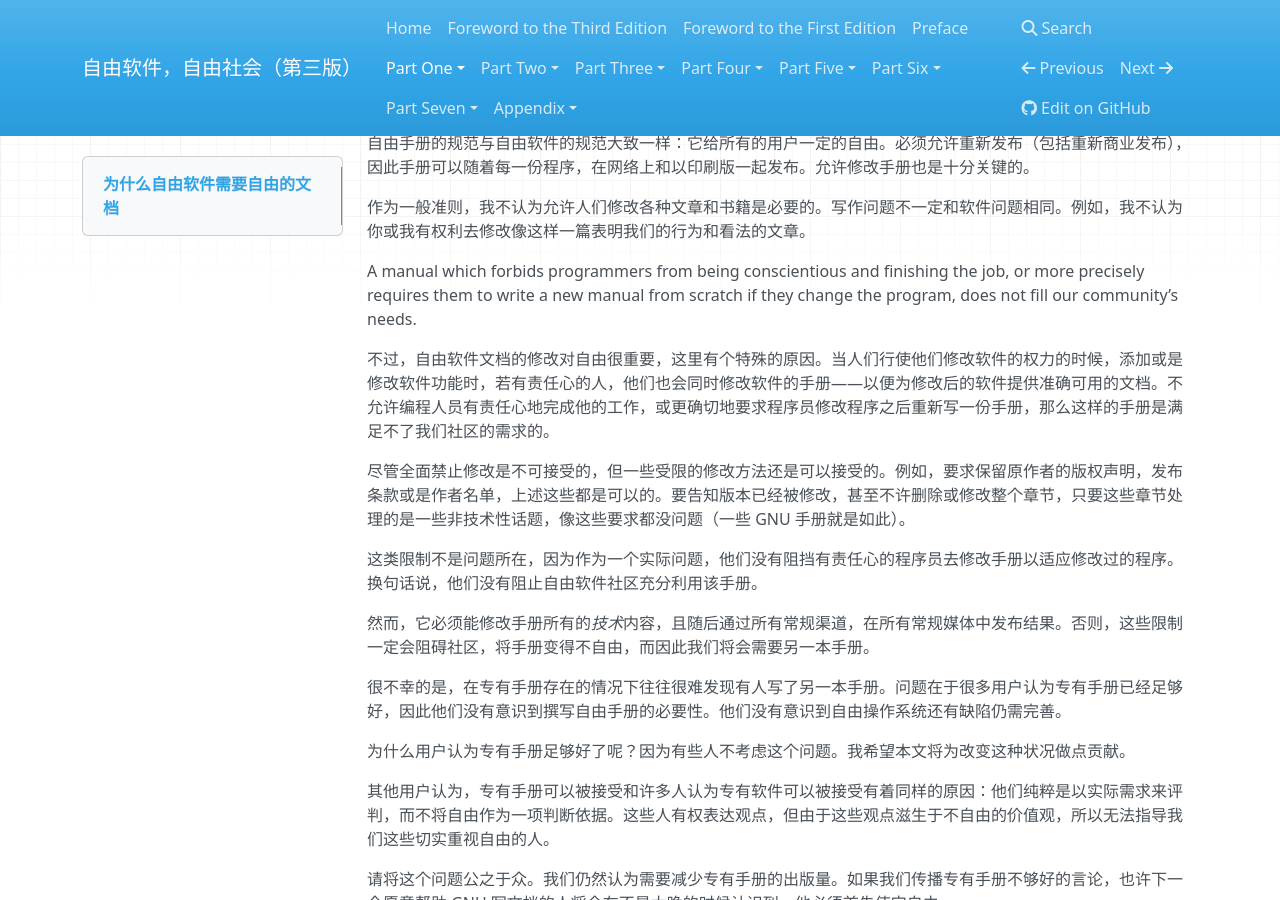
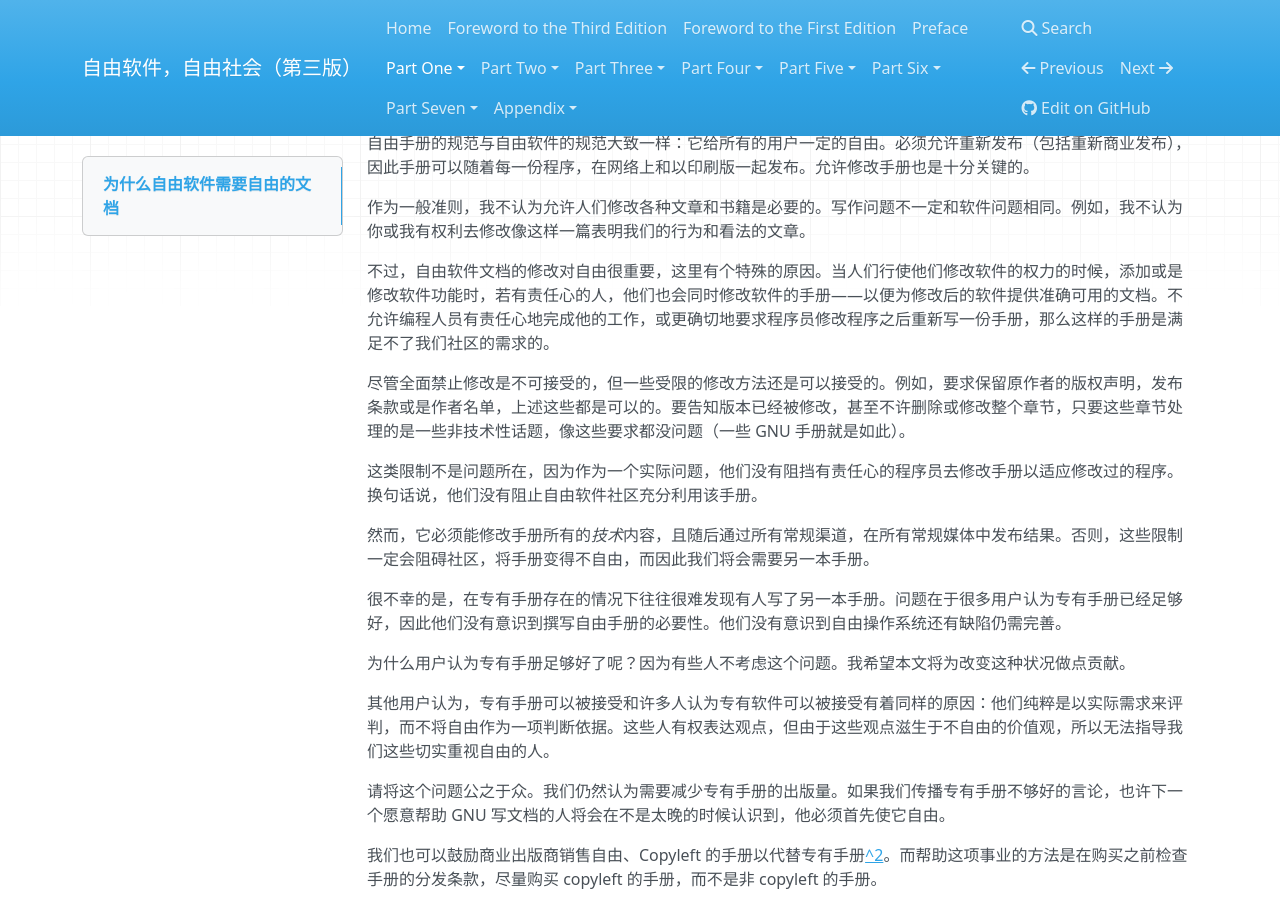
Before and after one commit to beijinglug/fsfs-zh, an MkDocs documentation site: the page built from docs/free-doc.md, in a window 1280 px wide and 900 px high, scrolled down 543 px. Built offline with MkDocs 1.6.1, drawn with Linux system fonts in a browser that asks for light colours; nearby versions of some CDN libraries; old or Windows-style settings are respelled for this version of MkDocs.

Commit message:
proofreading finished

```diff
--- a/docs/free-doc.md
+++ b/docs/free-doc.md
@@ -17,11 +17,6 @@
 自由手册的规范与自由软件的规范大致一样：它给所有的用户一定的自由。必须允许重新发布（包括重新商业发布），因此手册可以随着每一份程序，在网络上和以印刷版一起发布。允许修改手册也是十分关键的。
 
 作为一般准则，我不认为允许人们修改各种文章和书籍是必要的。写作问题不一定和软件问题相同。例如，我不认为你或我有权利去修改像这样一篇表明我们的行为和看法的文章。
-
-A manual
-which forbids programmers from being conscientious and finishing the
-job, or more precisely requires them to write a new manual from scratch
-if they change the program, does not fill our community’s needs.
 
 不过，自由软件文档的修改对自由很重要，这里有个特殊的原因。当人们行使他们修改软件的权力的时候，添加或是修改软件功能时，若有责任心的人，他们也会同时修改软件的手册——以便为修改后的软件提供准确可用的文档。不允许编程人员有责任心地完成他的工作，或更确切地要求程序员修改程序之后重新写一份手册，那么这样的手册是满足不了我们社区的需求的。
 
```
